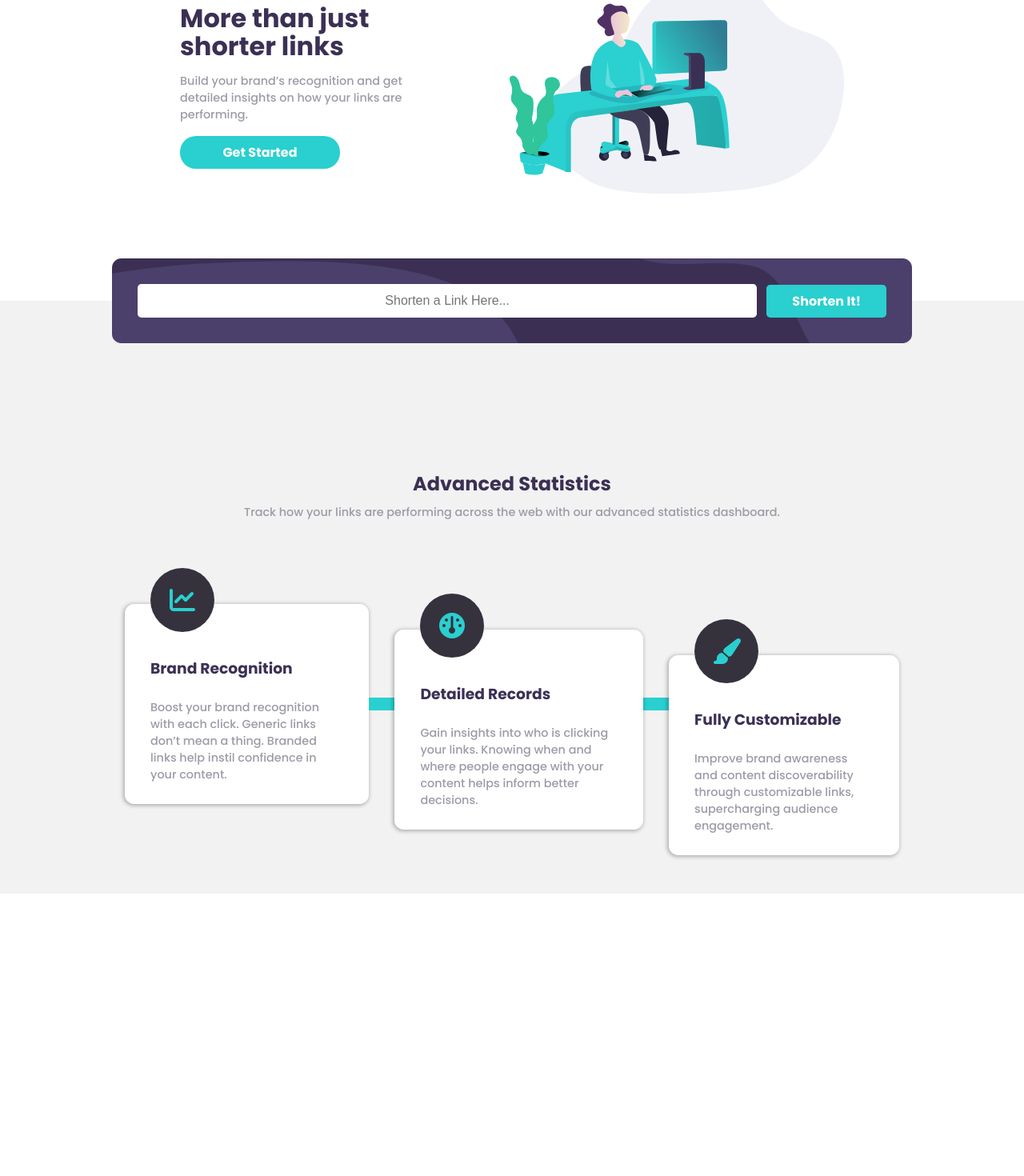
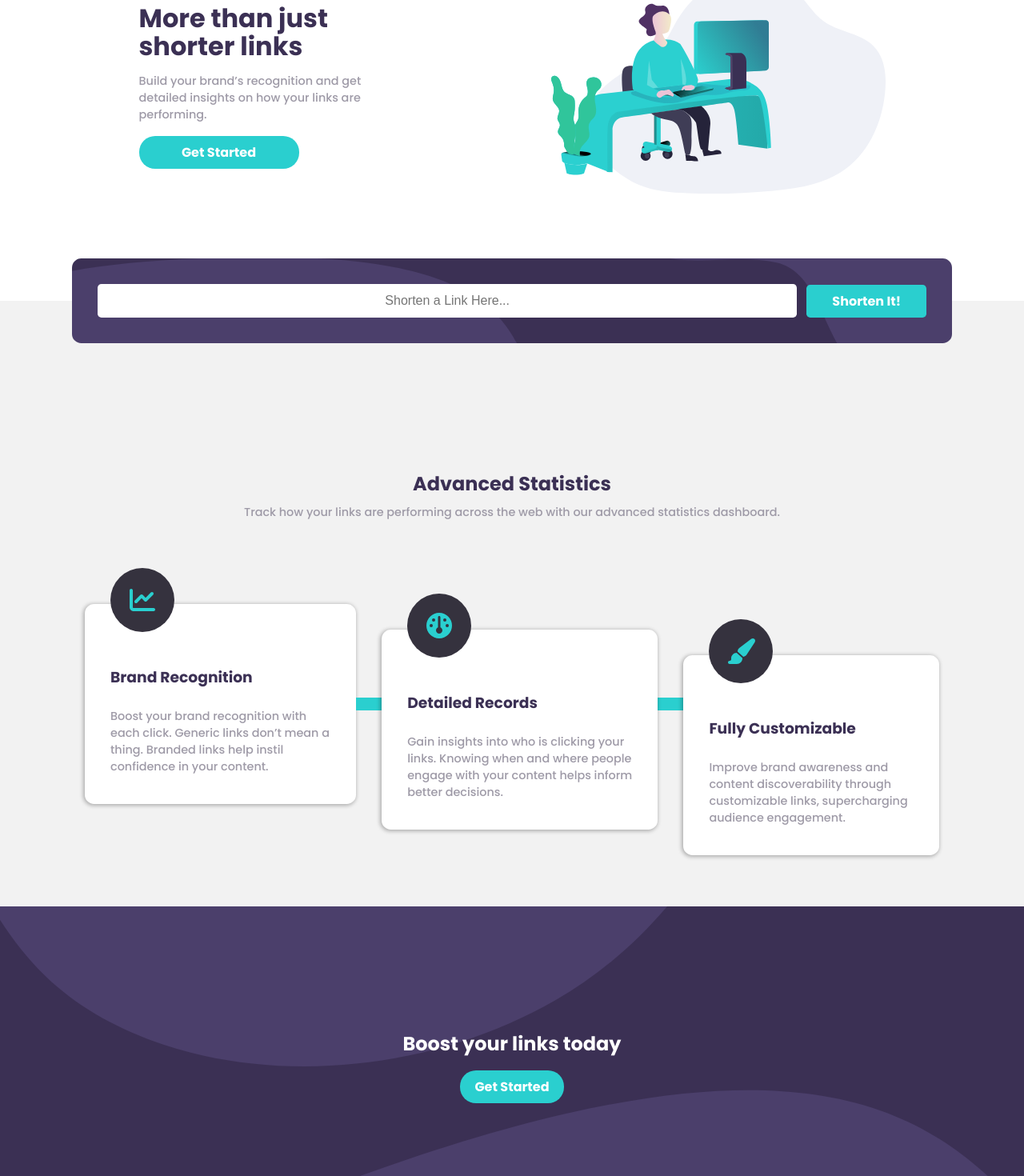
Before and after one commit to Aviscad/url-shortener, a React (Vite) app: page / in a window 1280 px wide. Shown: the part 224-1694 px from the top of the page at 80% size. Before the commit the page ends 1341 px from the top, so only its background shows below. Built offline with nearby package versions, Linux system fonts and the light colour scheme.

Commit message:
BoostLinks section and fixing styles for small devices

```diff
--- /dev/null
+++ b/src/components/BoostLinks/BoostLinks.module.scss
@@ -0,0 +1,22 @@
+@use "/src/utils/variables";
+
+.container {
+    width: 100%;
+    display: flex;
+    justify-content: center;
+    align-items: center;
+    flex-direction: column;
+    padding: 1rem;
+    height: 50vh;
+    gap: 1rem;
+    color: variables.$white;
+    background: variables.$primary-2 left / cover no-repeat url("/src/assets/images/bg-boost-mobile.svg");
+}
+
+
+@media (min-width: 701px) {
+    .container {
+        background-image: url("/src/assets/images/bg-boost-desktop.svg");
+        min-height: 400px;
+    }
+}
--- /dev/null
+++ b/src/components/BoostLinks/BoostLinks.tsx
@@ -0,0 +1,12 @@
+import Button from '../Button/Button'
+import styles from './BoostLinks.module.scss'
+const BoostLinks = () => {
+	return (
+		<section className={styles.container}>
+			<h2>Boost your links today</h2>
+			<Button primary>Get Started</Button>
+		</section>
+	)
+}
+
+export default BoostLinks
--- a/src/components/Card/Card.module.scss
+++ b/src/components/Card/Card.module.scss
@@ -58,7 +58,7 @@
     }
 
     .card-container {
-        max-width: 350px;
+        max-width: 400px;
 
         &:first-child::after {
             content: "";
--- a/src/components/CardContainer/CardContainer.module.scss
+++ b/src/components/CardContainer/CardContainer.module.scss
@@ -1,3 +1,5 @@
+@use "/src/utils/variables";
+
 .container {
     display: flex;
     flex-direction: column;
@@ -5,7 +7,7 @@
     align-items: center;
     gap: 5rem;
     padding: 4rem 1rem 5rem 1rem;
-    max-width: 1000px;
+    max-width: variables.$max-width;
 }
 
 @media (min-width: 999px) {
--- a/src/components/Header/Header.module.scss
+++ b/src/components/Header/Header.module.scss
@@ -40,7 +40,7 @@
     align-items: center;
     gap: .5rem;
     padding: 5rem 1rem;
-    max-width: 1000px;
+    max-width: variables.$max-width;
     margin: auto;
 }
 
@@ -85,9 +85,10 @@
     }
 }
 
-@media (min-width: 999px) {
+@media (min-width: 1200px) {
     .content {
-        justify-content: center;
+        justify-content: space-around;
         gap: 5rem;
+        width: variables.$max-width;
     }
 }
--- a/src/components/Main/Main.tsx
+++ b/src/components/Main/Main.tsx
@@ -1,6 +1,7 @@
 import { useState } from 'react'
 
 import { LinksType } from '../../services/services'
+import BoostLinks from '../BoostLinks/BoostLinks'
 import CardContainer from '../CardContainer/CardContainer'
 import Shortener from '../Shortener/Shortener'
 import ShortenerResults from '../ShortenerResults/ShortenerResults'
@@ -29,6 +30,7 @@ const Main = () => {
 				hasError={error}
 			/>
 			<CardContainer />
+			<BoostLinks />
 		</main>
 	)
 }
--- a/src/components/Shortener/Shortener.module.scss
+++ b/src/components/Shortener/Shortener.module.scss
@@ -31,9 +31,8 @@
     .move-in-between {
         flex-direction: row;
         align-items: center;
-        max-width: 650px;
+        max-width: 700px;
         padding: 2rem;
-        width: 90%;
         background-image: url("/src/assets/images/bg-shorten-desktop.svg");
         background-position: center;
         background-size: cover;
@@ -45,8 +44,20 @@
     }
 }
 
-@media (min-width: 999px) {
+@media (min-width: 800px) {
     .move-in-between {
-        max-width: 1000px;
+        max-width: 800px;
     }
 }
+
+@media (min-width: 900px) {
+    .move-in-between {
+        max-width: 830px;
+    }
+}
+
+@media (min-width: 1200px) {
+    .move-in-between {
+        max-width: variables.$max-width;
+    }
+}
--- a/src/components/ShortenerResults/ShortenerResults.module.scss
+++ b/src/components/ShortenerResults/ShortenerResults.module.scss
@@ -44,7 +44,8 @@
         align-items: center;
         padding: 1rem;
         gap: 1rem;
-        max-width: 650px;
+        max-width: 700px;
+        justify-content: space-between;
     }
 
     .original-link {
@@ -53,15 +54,22 @@
     }
 
 }
+@media (min-width: 800px) {
+    .move-in-between {
+        max-width: 800px;
+    }
+}
 
-@media (min-width: 999px) {
+@media (min-width: 900px) {
     .move-in-between {
-        max-width: 1000px;
+        max-width: 830px;
         top: calc(-50%);
-        justify-content: space-between;
     }
 
-    .original-link {
-        max-width: 60%;
+}
+
+@media (min-width: 1200px) {
+    .move-in-between {
+        max-width: variables.$max-width;
     }
 }
--- a/src/utils/_variables.scss
+++ b/src/utils/_variables.scss
@@ -23,3 +23,6 @@ $neutral-dark-2: hsl(260, 8%, 14%);
 $white: hsl(0, 0%, 100%);
 $black: hsl(0, 0%, 0%);
 $shadow: hsla(0, 0%, 0%, 0.284);
+
+/* -- WIDTH MAIN CONTAINERS -- */
+$max-width: 1100px;
```
